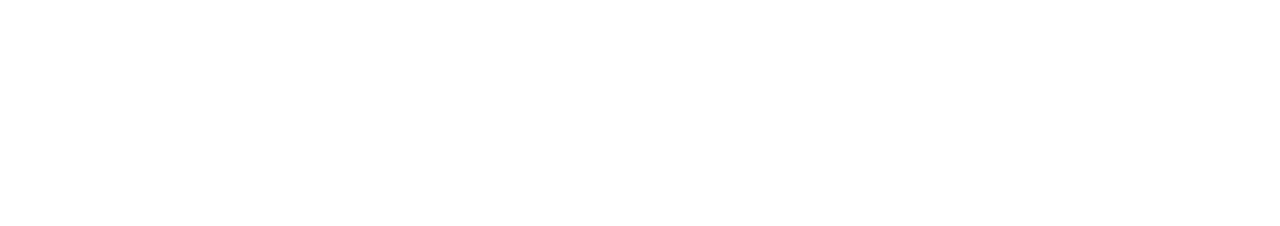
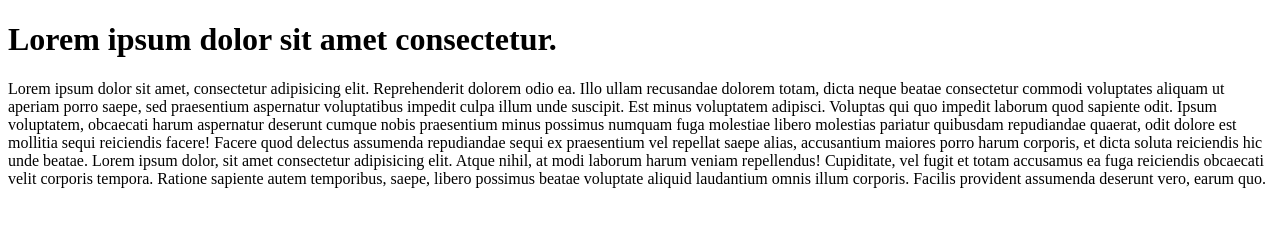
Before and after one commit to sabina929/test2, a plain HTML site: page index.html in a window 1280 px wide. Drawn offline with Linux system fonts and the light colour scheme.

Commit message:
added index html

```diff
--- a/index.html
+++ b/index.html
@@ -9,7 +9,18 @@
 </head>
 
 <body>
-
+    <h1>Lorem ipsum dolor sit amet consectetur.</h1>
+    <p>Lorem ipsum dolor sit amet, consectetur adipisicing elit. Reprehenderit dolorem odio ea. Illo ullam recusandae
+        dolorem totam, dicta neque beatae consectetur commodi voluptates aliquam ut aperiam porro saepe, sed praesentium
+        aspernatur voluptatibus impedit culpa illum unde suscipit. Est minus voluptatem adipisci. Voluptas qui quo
+        impedit laborum quod sapiente odit. Ipsum voluptatem, obcaecati harum aspernatur deserunt cumque nobis
+        praesentium minus possimus numquam fuga molestiae libero molestias pariatur quibusdam repudiandae quaerat, odit
+        dolore est mollitia sequi reiciendis facere! Facere quod delectus assumenda repudiandae sequi ex praesentium vel
+        repellat saepe alias, accusantium maiores porro harum corporis, et dicta soluta reiciendis hic unde beatae.
+        Lorem ipsum dolor, sit amet consectetur adipisicing elit. Atque nihil, at modi laborum harum veniam repellendus!
+        Cupiditate, vel fugit et totam accusamus ea fuga reiciendis obcaecati velit corporis tempora. Ratione sapiente
+        autem temporibus, saepe, libero possimus beatae voluptate aliquid laudantium omnis illum corporis. Facilis
+        provident assumenda deserunt vero, earum quo.</p>
 </body>
 
 </html>
```
